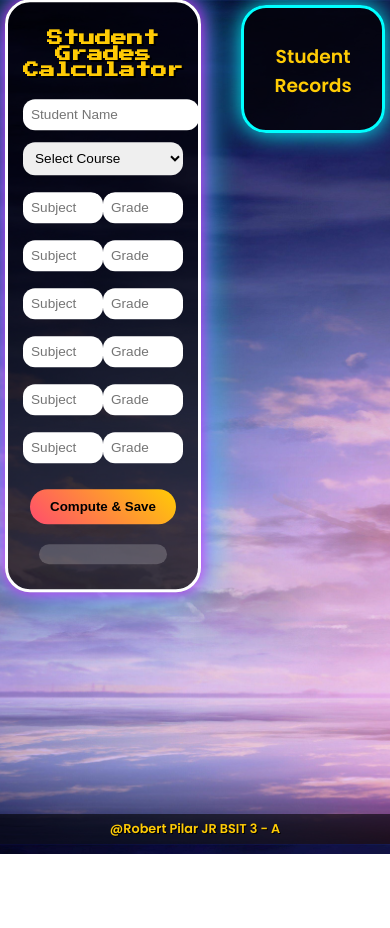
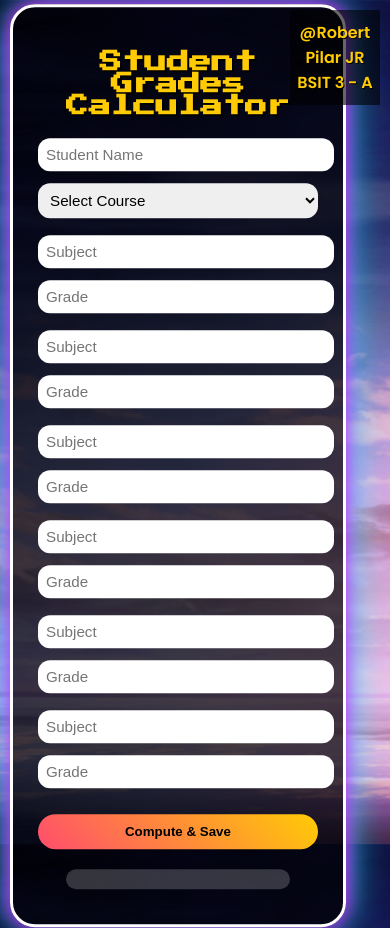
Before and after one commit to NurCubes/My-Grading-System-Website-Robert, a plain HTML site: page index.html in a window 390 px wide. Shown: the top 928 px of the page. Before the commit the page ends 854 px from the top, so only its background shows below. Drawn offline with Linux system fonts and the light colour scheme.

Commit message:
Fix real mobile responsiveness with flexible widths

```diff
--- a/index.html
+++ b/index.html
@@ -3,6 +3,8 @@
 <head>
 <meta charset="UTF-8">
 <title>Anime Student Grades</title>
+<meta name="viewport" content="width=device-width, initial-scale=1.0">
+
 
 <link href="https://fonts.googleapis.com/css2?family=Press+Start+2P&family=Poppins:wght@300;400;600&display=swap" rel="stylesheet">
 
@@ -177,53 +179,56 @@
     z-index: 1000;
 }
 
-/* -----------------------------
-   Responsive Styles for Mobile
-   ----------------------------- */
-/* Very small screens (phones) */
-@media (max-width: 480px) {
+@media (max-width: 768px) {
+
     body {
-        padding: 5px;
+        padding: 10px;
+        align-items: flex-start;
     }
 
-    h2 {
-        font-size: 1em;
+    .main-wrapper {
+        flex-direction: column;
+        width: 100%;
+        gap: 20px;
     }
 
-    .card, .records-card {
+    .card,
+    .records-card {
         width: 100%;
-        padding: 15px;
+        max-width: 100%;
     }
 
-    input, select {
-        font-size: 0.85em;
+    input,
+    select,
+    button {
         width: 100%;
     }
 
-    .button {
-        font-size: 0.9em;
-        padding: 10px;
+    .subject-row {
+        flex-direction: column;
+    }
+
+    .subject-row input {
+        width: 100%;
+    }
+
+    .anime-message {
+        flex-direction: column;
+        text-align: center;
     }
 
     .anime-message img {
-        width: 60px;
-    }
-
-    .speech {
-        font-size: 0.75em;
-        padding: 6px 10px;
+        width: 80px;
     }
 
     .excel-table {
-        font-size: 0.75em;
+        font-size: 0.8em;
     }
 
     .page-footer {
-        font-size: 0.8em;
-        padding: 6px 0;
+        position: relative; /* IMPORTANT for mobile */
     }
 }
-
 </style>
 </head>
 <body>
```
